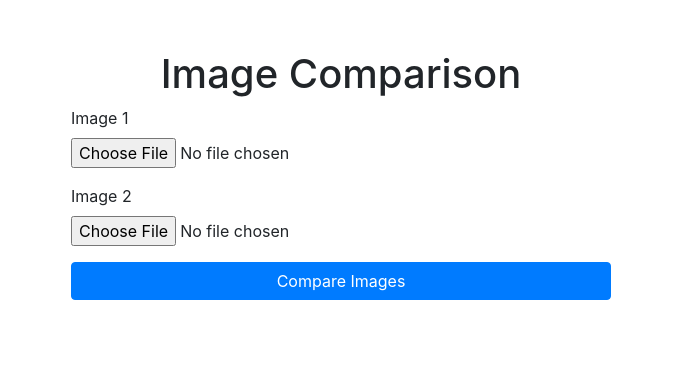
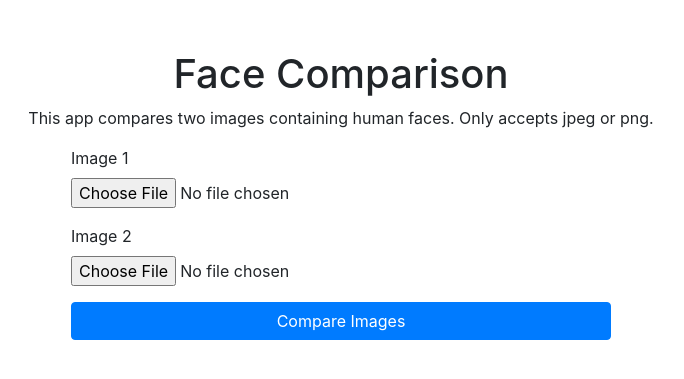
Before and after one commit to ShayanFF/Face-Comparison, a Flask app: page / in a window 1280 px wide. Shown: the top 379 px of the page, without its empty margins (299-983 px from the left). Run offline with Flask 2, Linux system fonts and the light colour scheme; some libraries are stand-ins or nearby versions.

Commit message:
Update index.html

```diff
--- a/templates/index.html
+++ b/templates/index.html
@@ -13,13 +13,14 @@
 
 <body>
     <div class="container">
-        <h1 class="text-center">Image Comparison</h1>
+        <h1 class="text-center">Face Comparison</h1>
+        <p class="text-center">This app compares two images containing human faces. Only accepts jpeg or png.</p>
         <form action="/compare" method="post" enctype="multipart/form-data">
             <div class="row">
                 <div class="col-md-6 offset-md-3">
                     <div class="form-group">
                         <label for="img1">Image 1</label>
-                        <input type="file" class="form-control-file" id="img1" name="img1" accept="image/*">
+                        <input type="file" class="form-control-file" id="img1" name="img1" accept="image/jpeg, image/png">
                     </div>
                 </div>
             </div>
@@ -27,7 +28,7 @@
                 <div class="col-md-6 offset-md-3">
                     <div class="form-group">
                         <label for="img2">Image 2</label>
-                        <input type="file" class="form-control-file" id="img2" name="img2" accept="image/*">
+                        <input type="file" class="form-control-file" id="img2" name="img2" accept="image/jpeg, image/png">
                     </div>
                 </div>
             </div>
```
